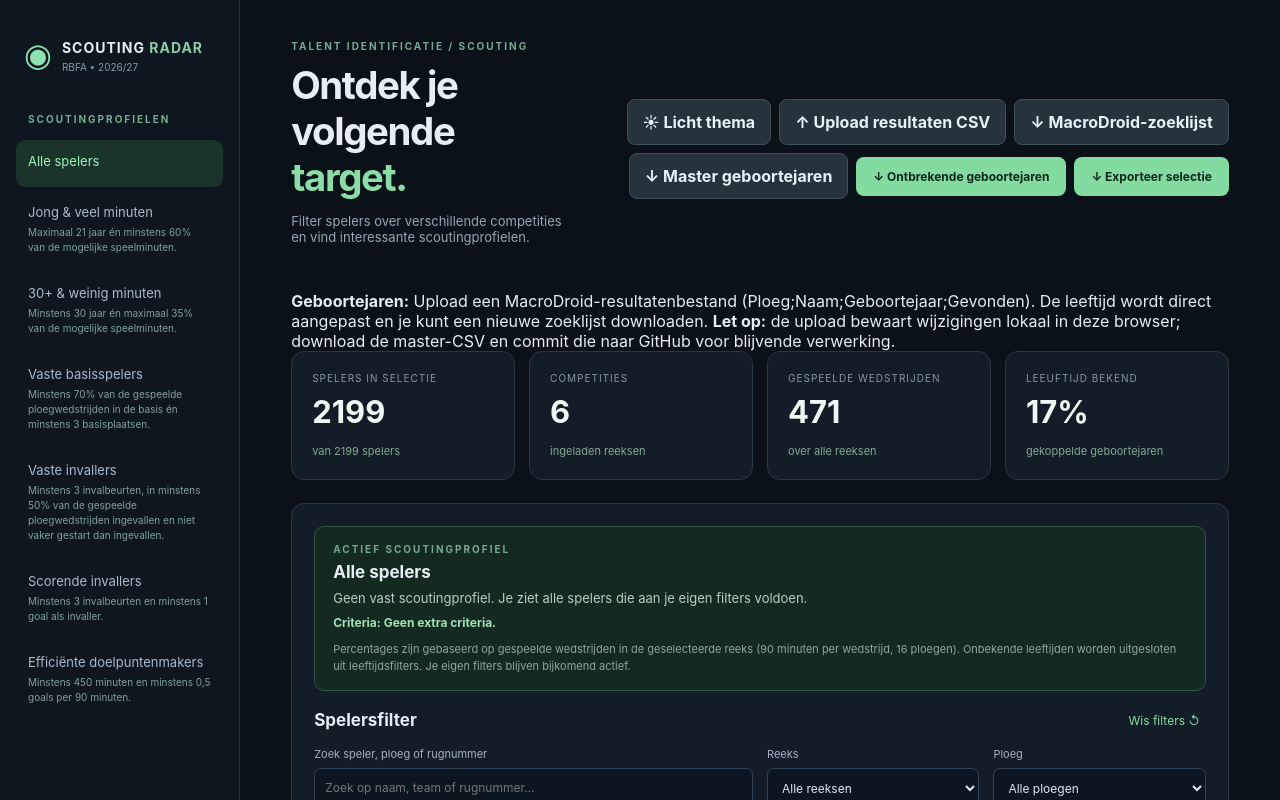
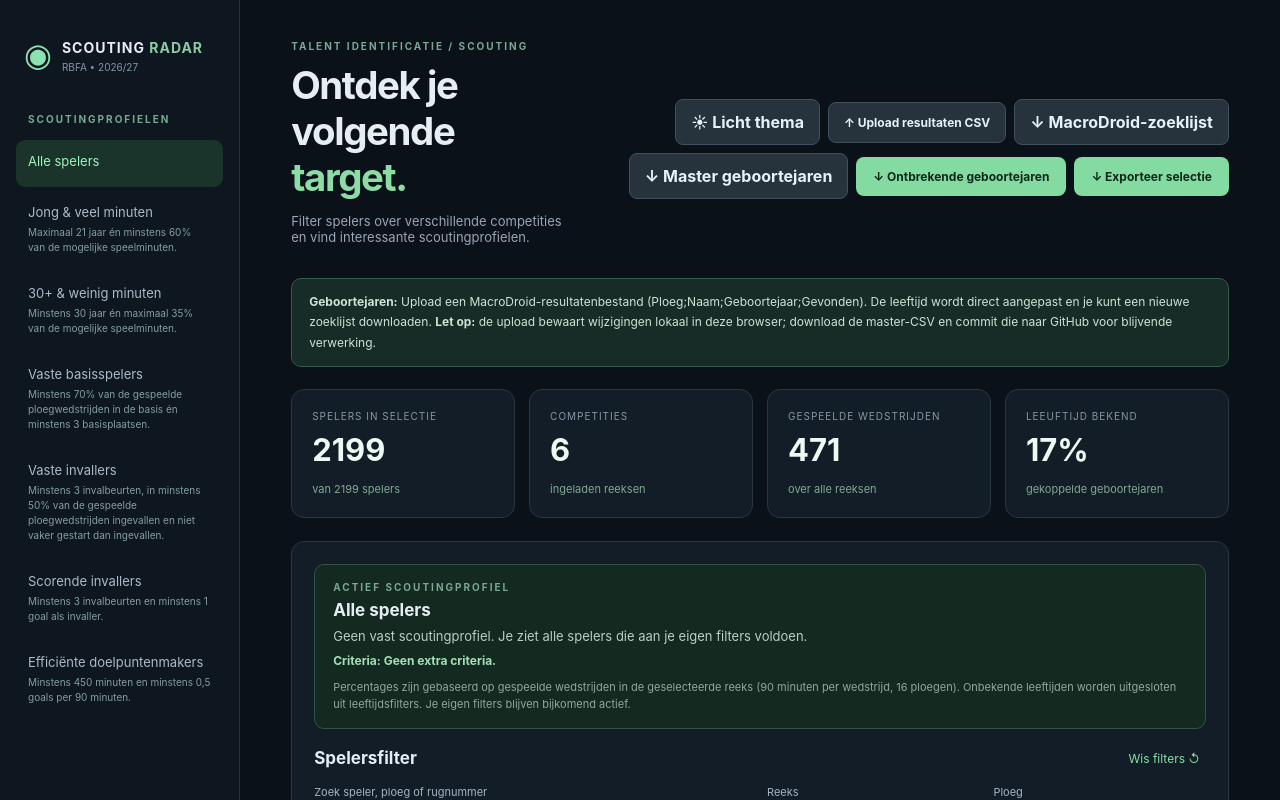
Before and after one commit to vjo18/scouting2627, a React (Vite) app: page / in a window 1280 px wide. Shown: the top 800 px of the page. Built offline with nearby package versions, Linux system fonts and the light colour scheme.

Commit message:
Style inline birthyear result uploader and import feedback

```diff
--- a/src/style.css
+++ b/src/style.css
@@ -34,3 +34,10 @@
 :root[data-theme="light"] .close{color:#294457}
 :root[data-theme="light"] .empty{color:#526879}
 @media(max-width:800px){.header-actions{justify-content:flex-start}}
+
+.upload-button{display:inline-flex;align-items:center;justify-content:center;cursor:pointer;font-size:12px}
+.upload-button:hover{border-color:#8ddbb1}
+.birth-status{background:#172c27;border:1px solid #345a49;color:#cde3d6;border-radius:10px;padding:13px 17px;margin:-13px 0 22px;font-size:12px;line-height:1.7}
+.birth-status p{color:#a8f0c2;font-weight:600;margin:6px 0 0}
+:root[data-theme="light"] .birth-status{background:#edf7ee;color:#225034;border-color:#b8d9c2}
+:root[data-theme="light"] .birth-status p{color:#1d7242}
```
